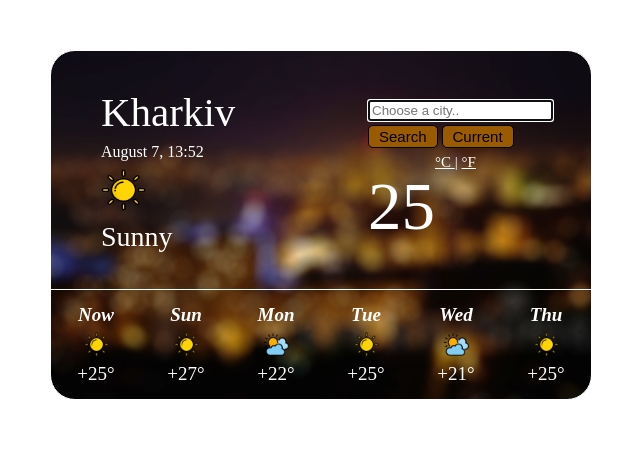
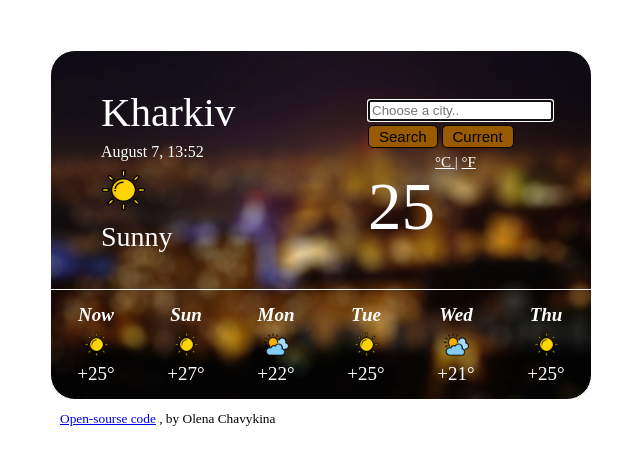
Before and after one commit to chavykina/Weather-app, a plain HTML site: page index.html in a window 1280 px wide. Shown: the whole page, without its empty margins (0-640 px from the left). Drawn offline with nearby package versions, Linux system fonts and the light colour scheme.

Commit message:
Link to the GitHub repository added.

```diff
--- a/index.html
+++ b/index.html
@@ -130,6 +130,14 @@
         </div>
       </div>
     </div>
+    <div>
+      <small>
+        <a href="https://github.com/chavykina/Weather-app" target="_blank">
+          Open-sourse code</a
+        >
+        , by Olena Chavykina
+      </small>
+    </div>
     <script src="src/javascript.js"></script>
   </body>
 </html>
--- a/src/style.css
+++ b/src/style.css
@@ -10,6 +10,11 @@ button {
 button:hover {
   cursor: pointer;
   color: aliceblue;
+}
+small {
+  position: fixed;
+  left: 60px;
+  top: 411px;
 }
 .wrapper {
   width: 540px;
```
